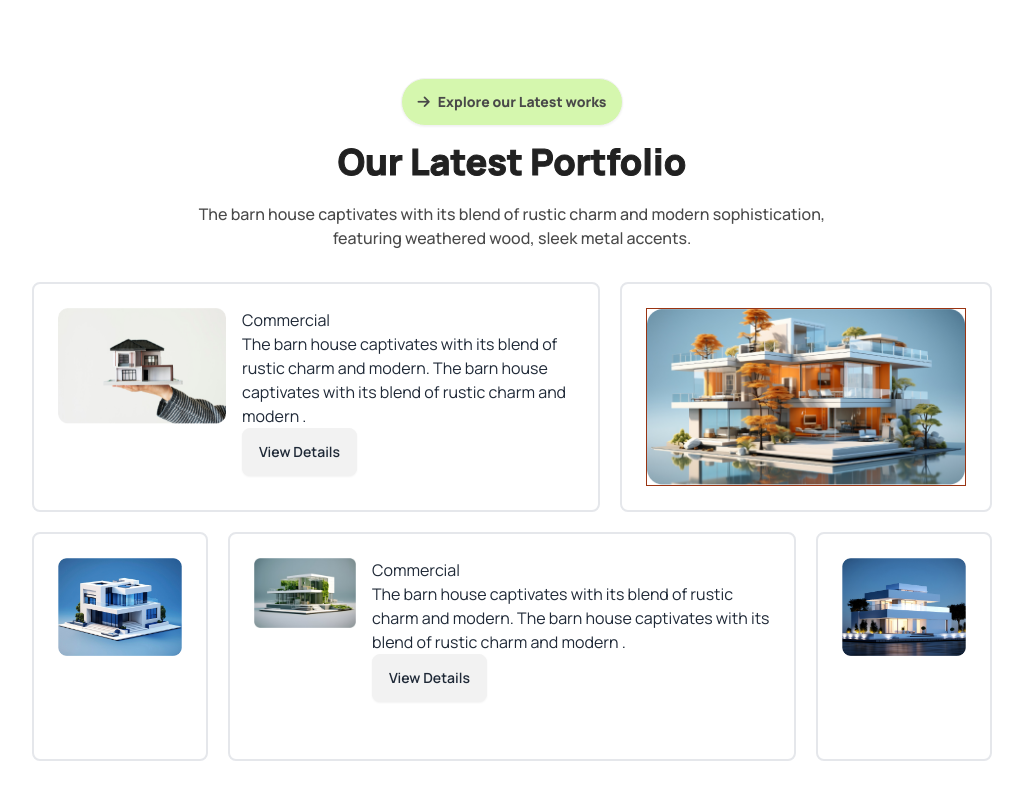
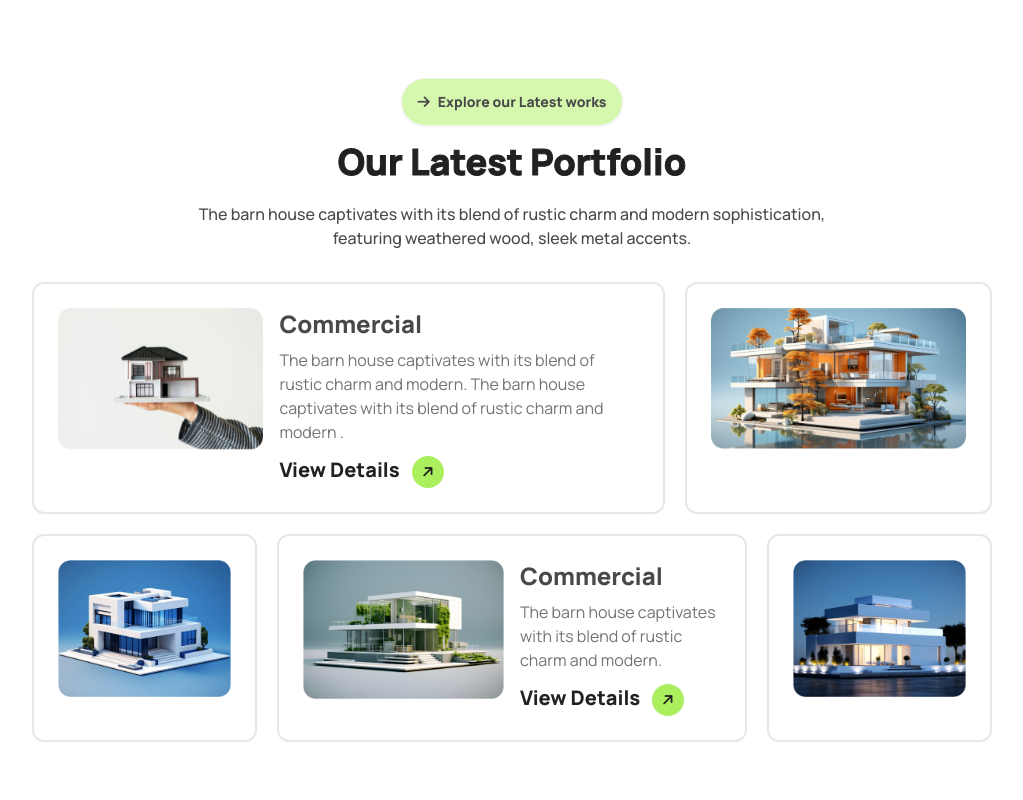
Before and after one commit to Atef-Abrar-Bhuyian/Assignment03, a plain HTML site: page index.html in a window 1280 px wide. Shown: the part 1968-2768 px from the top of the page, without its empty margins (128-1151 px from the left). Drawn offline with nearby package versions, Linux system fonts and the light colour scheme.

Commit message:
latest portfolio section done for large device

```diff
--- a/index.html
+++ b/index.html
@@ -204,7 +204,7 @@
     </header>
 
     <!-- Main Section -->
-    <main class="">
+    <main>
         <!-- About Us Section Start Here -->
         <section class="w-11/12 md:w-4/5 mx-auto pt-8 md:pt-8 mb-24">
             <div class="relative">
@@ -265,7 +265,8 @@
 
                     <!-- Image Part -->
                     <div class="md:w-4/5 mx-auto">
-                        <img class="object-none object-center rounded-2xl" src="assets/Rectangle.png" alt="">
+                        <img class="object-none object-c md:object-scale-down rounded-2xl" src="assets/Rectangle.png"
+                            alt="">
                     </div>
                 </div>
             </div>
@@ -352,64 +353,68 @@
                 </div>
 
                 <!-- Card Part -->
-                <div class="grid grid-cols-1 md:grid-cols-5 grid-rows-2 gap-5">
+                <div class="grid grid-cols-1 md:grid-cols-12 gap-5">
 
                     <!-- card 1 -->
-                    <div class="md:flex gap-4 border-2 rounded-lg p-6 md:col-span-3">
+                    <div class="border-2 rounded-xl p-6 md:col-span-8 bg-white">
+                        <div class="md:flex grid-cols-2 gap-4">
                             <div class="w-full">
-                            <img class="w-full" src="assets/img1.png" alt="">
+                                <img src="assets/img1.png" alt="">
                             </div>
                             <div>
-                            <h3>Commercial</h3>
-                            <p>
+                                <h3 class="text-secondary-color text-2xl font-extrabold mb-2">Commercial</h3>
+                                <p class="text-gray-color mb-3  ">
                                     The barn house captivates with its blend of rustic charm and modern. The barn house
                                     captivates with its blend of rustic charm and modern .
                                 </p>
-                            <button class="btn">View Details</button>
+                                <button class="font-extrabold text-primary-color text-xl">View Details <i
+                                        class="ml-2 fa-solid fa-arrow-right text-sm bg-btn-primary-color inline-flex items-center justify-center w-8 h-8 rounded-full -rotate-45"></i></button>
+                            </div>
+
                         </div>
                     </div>
 
                     <!-- Card 2 -->
-                    <div class="border-2 w-full rounded-lg p-6 md:col-span-2">
-                        <img class="w-full border border-orange-800" src="assets/img2.png" alt="">
+                    <div class="w-full border-2 rounded-xl p-6 md:col-span-4 bg-white">
+                        <img src="assets/img2.png" alt="">
                     </div>
 
                     <!-- Card 3 -->
-                    <div class="md:hidden border-2 rounded-lg p-6 ">
+                    <div class="w-full border-2 rounded-xl p-6 md:col-span-3 bg-white">
+                        <img class="" src="assets/img3.png" alt="">
+                    </div>
+
+                    <!-- Card 4 -->
+                    <div class="border-2 rounded-xl p-6 md:col-span-6 bg-white">
+                        <div class="md:grid grid-cols-2 gap-4">
+                            <div class="w-full">
+                                <img src="assets/img4.png" alt="">
+                            </div>
+                            <div>
+                                <h3 class="text-secondary-color text-2xl font-extrabold mb-2">Commercial</h3>
+                                <p class="text-gray-color mb-3  ">
+                                    The barn house captivates with its blend of rustic charm and modern.
+                                </p>
+                                <button class="font-extrabold text-primary-color text-xl">View Details <i
+                                        class="ml-2 fa-solid fa-arrow-right text-sm bg-btn-primary-color inline-flex items-center justify-center w-8 h-8 rounded-full -rotate-45"></i></button>
+                            </div>
+
+                        </div>
+                    </div>
+
+                    <!-- Card 5 -->
+                    <div class="md:hidden w-full border-2 rounded-xl p-6 bg-white">
                         <img src="assets/img3.png" alt="">
                     </div>
 
-                    <!-- Card 4 -->
-                    <div class="border-2 rounded-lg p-6">
-                        <img src="assets/img3.png" alt="">
-                    </div>
-
-                    <!-- Card 5 -->
-                    <div class="md:flex gap-4 border-2 rounded-lg p-6 md:col-span-3">
-                        <div>
-                            <img src="assets/img4.png" alt="">
-                        </div>
-                        <div>
-                            <h3>Commercial</h3>
-                            <p>
-                                The barn house captivates with its blend of rustic charm and modern. The barn house
-                                captivates with its blend of rustic charm and modern .
-                            </p>
-                            <button class="btn">View Details</button>
-                        </div>
-                    </div>
-
                     <!-- Card 6 -->
-                    <div class="border-2 rounded-lg p-6">
-                        <img src="assets/img5.png" alt="">
+                    <div class="border-2 rounded-xl p-6  md:col-span-3 bg-white">
+                        <img class="" src="assets/img5.png" alt="">
                     </div>
                 </div>
             </div>
         </section>
         <!-- Latest Portfolio Section Ends Here -->
-
-
-
 
         <!-- Let’s Discuss Next Project Section Start Here -->
         <section class="py-8 md:px-24 border-4 border-white bg-cover bg-center"
@@ -469,9 +474,9 @@
 
     <!-- Footer -->
     <footer class="footer footer-center bg-dark-gray-color text-primary-content p-10">
-        <aside class="mt-10">
+        <aside class="mt-8">
             <a
-                class="btn btn-ghost text-3xl text-[#E9E9E9] font-extrabold hover:text-btn-primary-color hover:border-btn-primary-color ease-in-out duration-300"><i
+                class="btn mb-2 btn-ghost text-3xl text-[#E9E9E9] font-extrabold hover:text-btn-primary-color hover:border-btn-primary-color ease-in-out duration-300"><i
                     class="fa-solid fa-arrow-right text-dark-gray-color text-sm bg-btn-primary-color flex items-center justify-center w-8 h-8 rounded-full -rotate-45"></i>
                 Rinterio</a>
             <p class="md:w-4/6 font-medium mx-auto text-gray-color">
```
Lines whose indentation alone changed are shown as unchanged.
